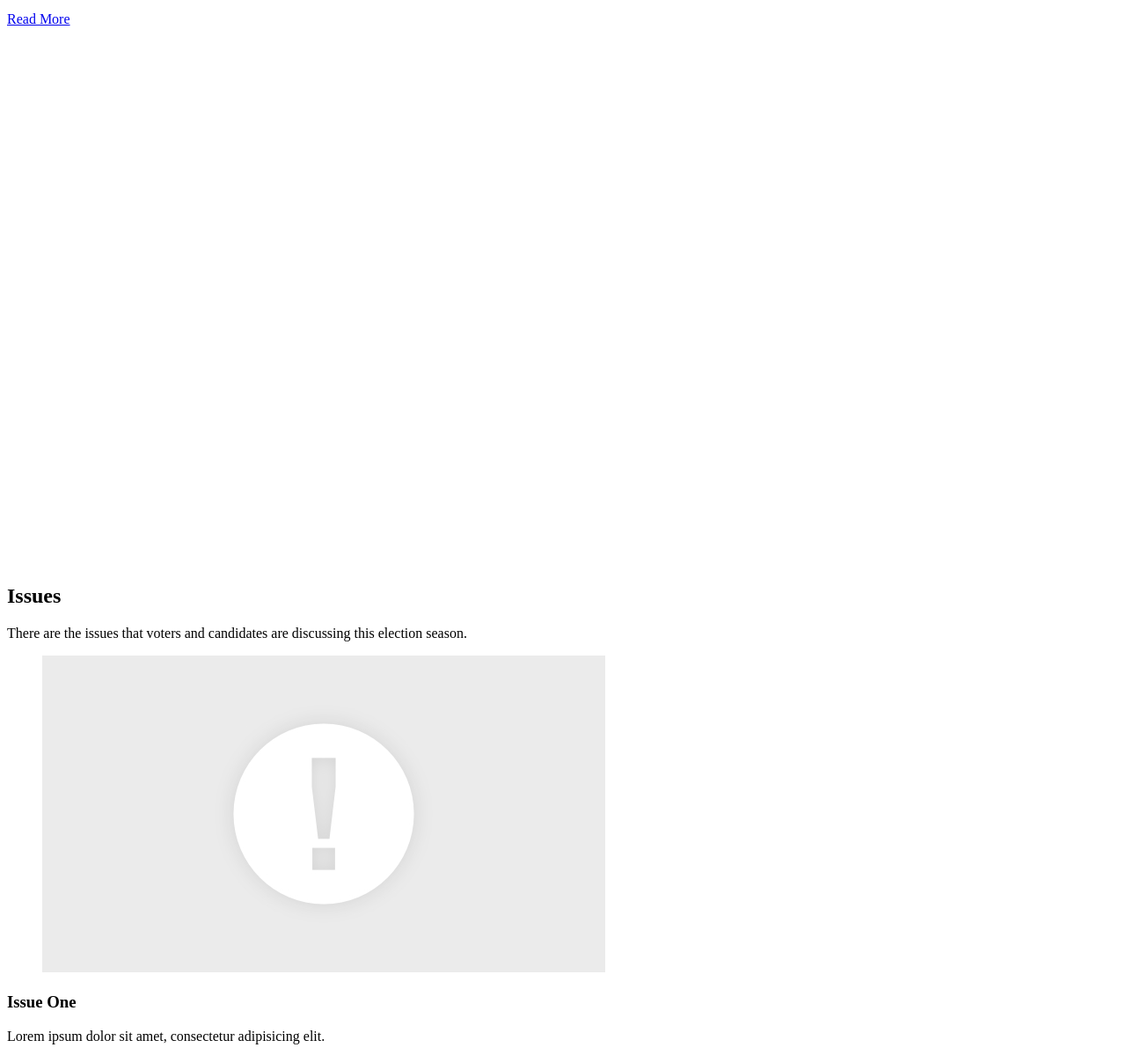
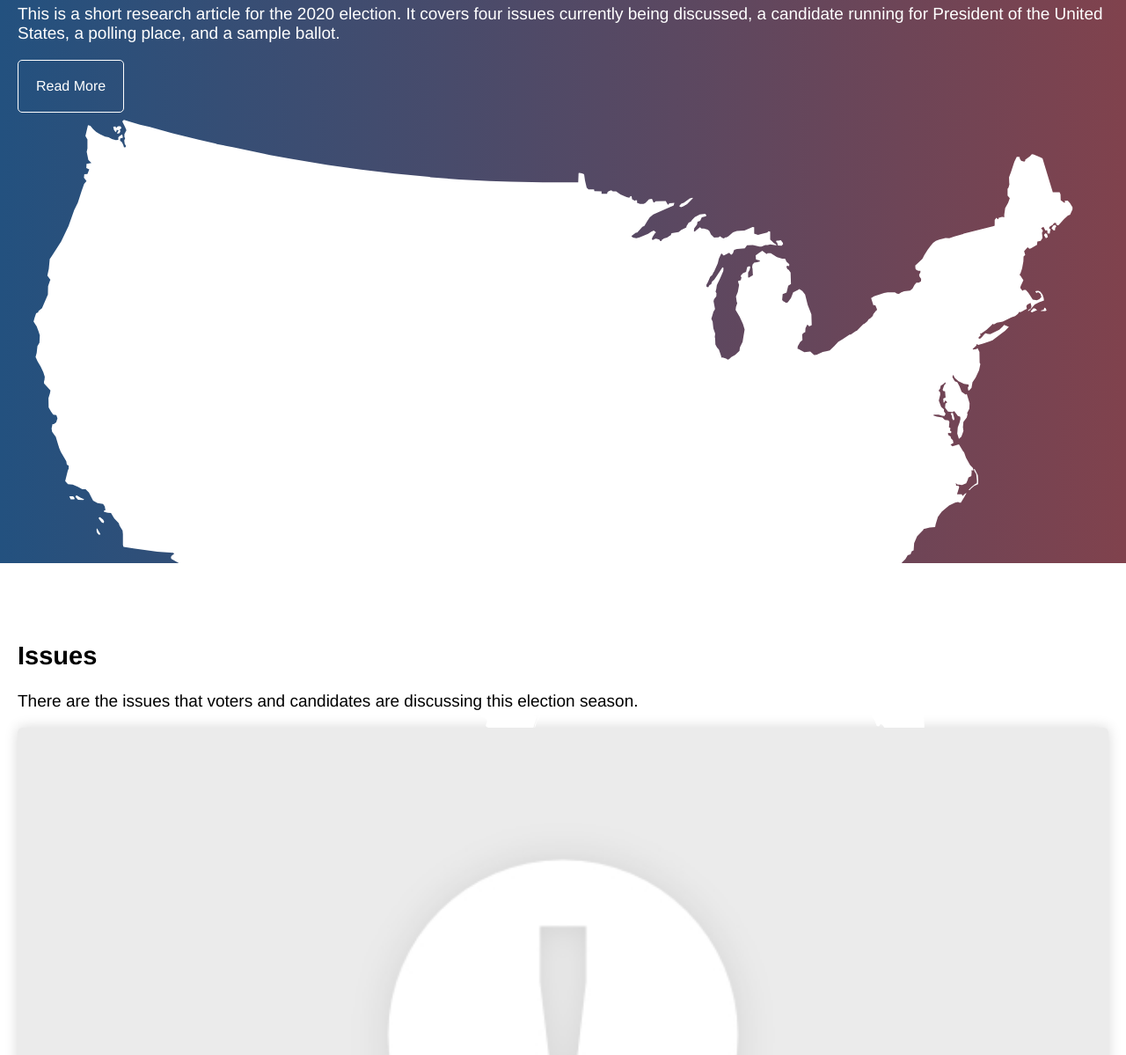
Before and after one commit to rlbergamasco/pop-by-the-polls, a plain HTML site: page index.html in a window 1280 px wide. Shown: the part 80-1279 px from the top of the page at 88% size. Drawn offline with Linux system fonts and the light colour scheme.

Commit message:
Followed along with videos through Header CSS

```diff
--- a/css/style.css
+++ b/css/style.css
@@ -1,12 +1,79 @@
 /* Global Styles */
 
+html,
+body {
+  font-family: Helvetica, sans-serif;
+  margin: 0;
+  padding: 0;
+}
+
+h1 {
+  font-size: 40px;
+}
+
+h2 {
+  font-size: 29px;
+}
+
+h3,
+p {
+  font-size: 19px;
+}
+
+img {
+  width: 100%;
+}
+
+figure {
+  margin: 0;
+}
+
 /* Section Styles */
+
+main > article > section {
+  padding: 65px 20px;
+}
 
 /* Grid Styles */
 
 /* Card Styles */
 
+.card {
+  box-shadow: 0 0 15px 0 rgba(0, 0, 0, 0.16);
+  border-radius: 5px;
+  overflow: hidden;
+  margin-bottom: 40px;
+}
+
+.card section {
+  padding: 20px;
+}
+
+.card p {
+  font-size: 17px;
+}
+
 /* Header Styles */
+
+main > article > header {
+  background: linear-gradient(to right, #23517f, #80424d);
+  color: white;
+  padding: 0 20px;
+  height: calc(100vh - 80px);
+}
+
+main > article > header h1 {
+  margin-top: 0;
+}
+
+main > article > header a {
+  color: white;
+  text-decoration: none;
+  border: solid 1px white;
+  border-radius: 5px;
+  padding: 20px;
+  display: inline-block;
+}
 
 /* Button Styles */
 
--- a/index.html
+++ b/index.html
@@ -41,7 +41,7 @@
           </header>
           <section>
             <!-- first issue -->
-            <article>
+            <article class="card">
               <figure><img src="./images/issue.jpg" alt="Issue One" /></figure>
               <section>
                 <h3>Issue One</h3>
@@ -49,7 +49,7 @@
               </section>
             </article>
             <!-- second issue -->
-            <article>
+            <article class="card">
               <figure><img src="./images/issue.jpg" alt="Issue Two" /></figure>
               <section>
                 <h3>Issue Two</h3>
@@ -57,7 +57,7 @@
               </section>
             </article>
             <!-- third issue -->
-            <article>
+            <article class="card">
               <figure>
                 <img src="./images/issue.jpg" alt="Issue Three" />
               </figure>
@@ -67,7 +67,7 @@
               </section>
             </article>
             <!-- fourth issue -->
-            <article>
+            <article class="card">
               <figure><img src="./images/issue.jpg" alt="Issue Four" /></figure>
               <section>
                 <h3>Issue Four</h3>
@@ -87,7 +87,7 @@
           </header>
           <section>
             <!-- candidate card -->
-            <article>
+            <article class="card">
               <figure>
                 <img src="./images/candidate.jpg" alt="Candidate" />
               </figure>
@@ -114,7 +114,7 @@
           </header>
           <section>
             <!-- polling place card -->
-            <article>
+            <article class="card">
               <figure>
                 <img src="./images/polling-place.jpg" alt="Polling Place" />
               </figure>
@@ -141,7 +141,7 @@
           </header>
           <section>
             <!-- sample ballot card -->
-            <article>
+            <article class="card">
               <figure>
                 <img src="./images/sample-ballot.jpg" alt="Sample Ballot" />
               </figure>
```
